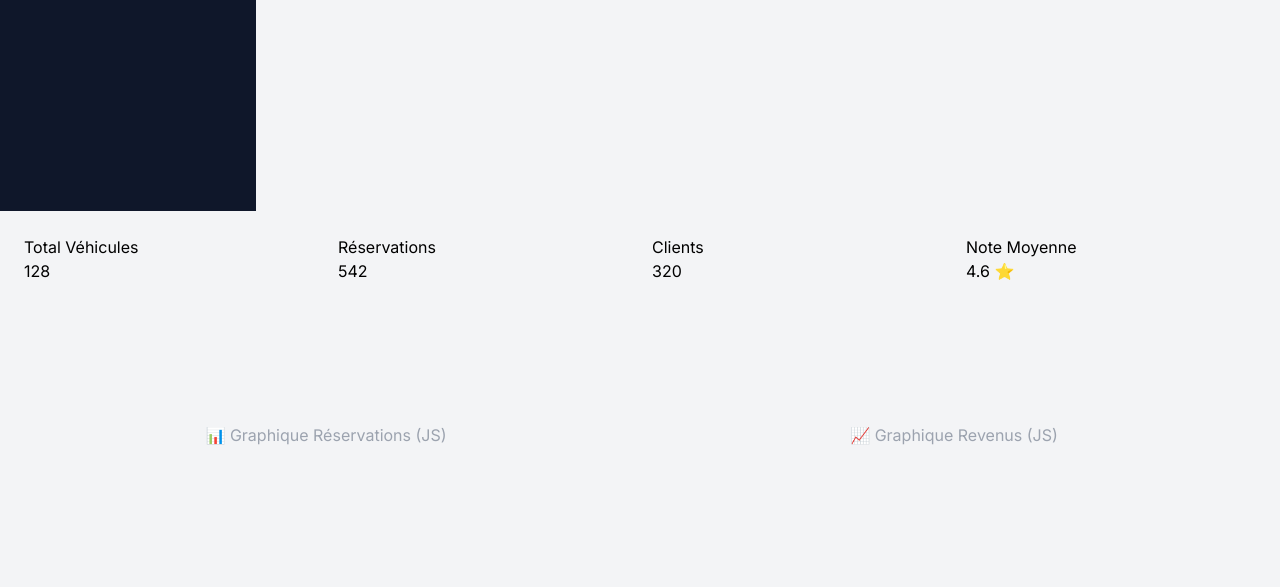
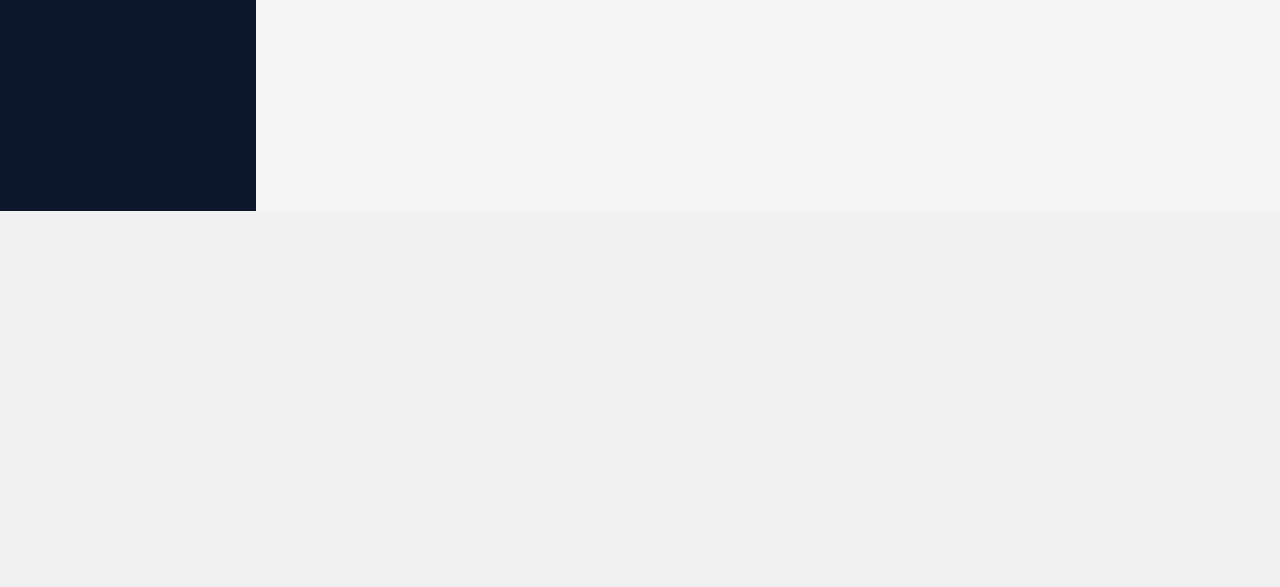
Before and after one commit to AZIZABADA10/MaBagnole, a PHP site: page /Pages/Admin/dashboard.php in a window 1280 px wide. Shown: the part 589-1176 px from the top of the page. After the commit the page ends 800 px from the top, so only its background shows below. Run offline with PHP 8.4, Linux system fonts and the light colour scheme; some libraries are stand-ins or nearby versions.

Commit message:
Modifié page Admin/dashboard : design et affichage des stats

```diff
--- a/Pages/Admin/dashboard.php
+++ b/Pages/Admin/dashboard.php
@@ -1,39 +1,7 @@
 <?php
 require_once '../Components/TOP_SIDE_BAR.php';
 ?>
-    <main class="p-6 space-y-6">
 
-      <!-- KPI CARDS -->
-      <div class="grid grid-cols-1 md:grid-cols-4 gap-6">
-        <div class="kpi-card">
-          <h3>Total Véhicules</h3>
-          <p>128</p>
-        </div>
-        <div class="kpi-card">
-          <h3>Réservations</h3>
-          <p>542</p>
-        </div>
-        <div class="kpi-card">
-          <h3>Clients</h3>
-          <p>320</p>
-        </div>
-        <div class="kpi-card">
-          <h3>Note Moyenne</h3>
-          <p>4.6 ⭐</p>
-        </div>
-      </div>
-
-      <!-- GRAPHIQUES -->
-      <div class="grid grid-cols-1 md:grid-cols-2 gap-6">
-        <div class="card h-64 flex items-center justify-center text-gray-400">
-          📊 Graphique Réservations (JS)
-        </div>
-        <div class="card h-64 flex items-center justify-center text-gray-400">
-          📈 Graphique Revenus (JS)
-        </div>
-      </div>
-
-    </main>
   </div>
 </div>
 
```
